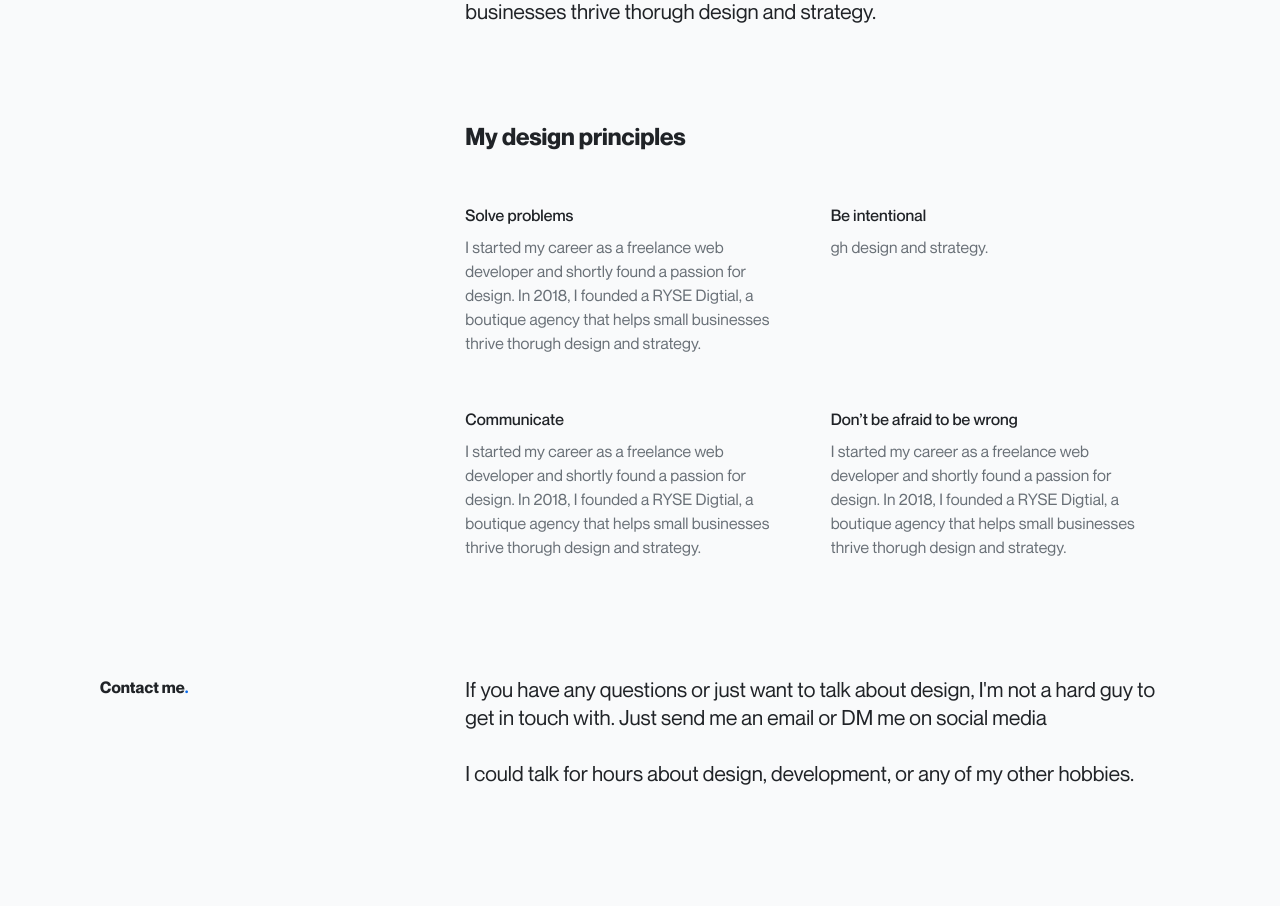
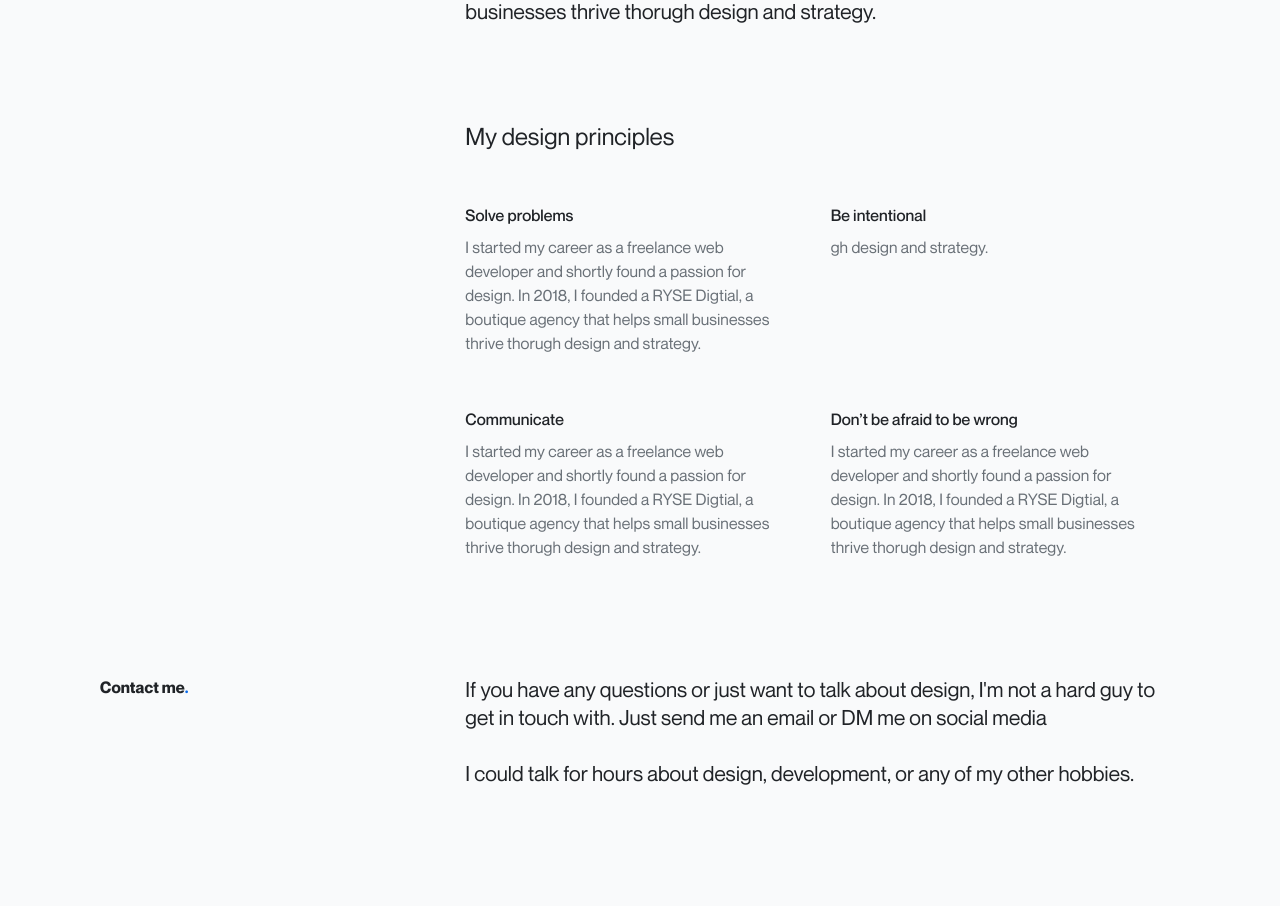
Before and after one commit to ztschwartz/next-portfolio, a Next.js app: page / in a window 1280 px wide. Shown: the part 2040-2946 px from the top of the page. Built offline with nearby package versions, Linux system fonts and the light colour scheme.

Commit message:
text changes

```diff
--- a/pages/index.js
+++ b/pages/index.js
@@ -95,7 +95,7 @@ export default function Home({loaded , loaderView}) {
                   <p className="textMain textH6 textRegular">I started my career as a freelance web developer and shortly found a passion for design. In 2018, I founded a RYSE Digtial, a boutique agency that helps small businesses thrive thorugh design and strategy.</p>
                 </div>
                 <div className="textSection">
-                  <p className="textMain textH5 textBold">My design principles</p>
+                  <p className="textMain textH5 textRegular">My design principles</p>
                   <div className="textRow">
                     <div className="textGroup">
                       <p className="textMain textP2 textMedium">Solve problems</p>
```
